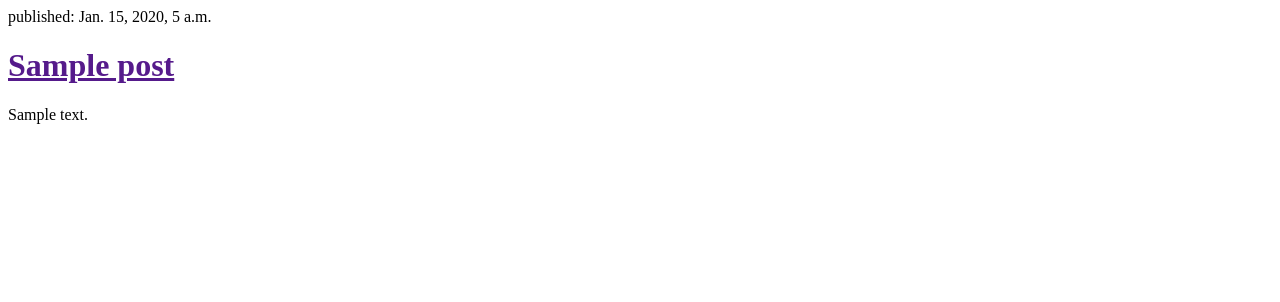
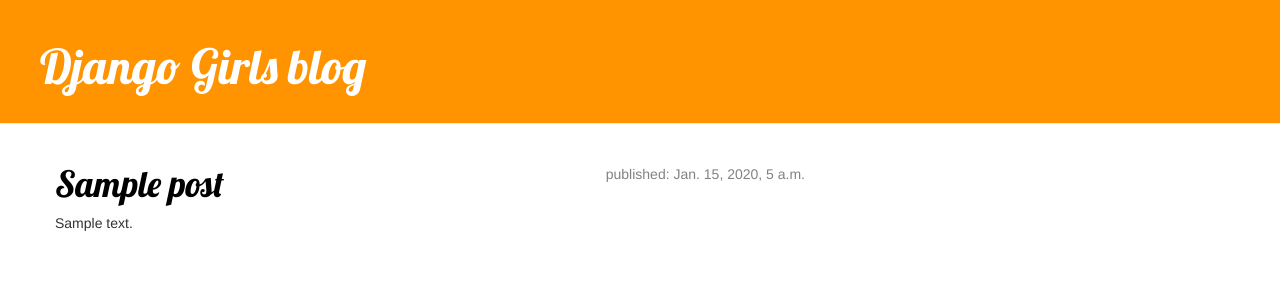
Before and after one commit to moonjo/my-first-blog, a Django app: template blog/templates/blog/post_list.html in a window 1280 px wide. Shown: the top 302 px of the page. Run offline with Django 3.2, Linux system fonts and the light colour scheme; the template is opened without the code that fills it: values that come from a table or form of the project are taken from there, others are empty; tables that the repository leaves empty hold one stand-in row (values such as "Sample post"); some libraries are stand-ins or nearby versions.

Commit message:
Add css, create base template

```diff
--- /dev/null
+++ b/blog/static/css/blog.css
@@ -0,0 +1,39 @@
+.page-header {
+    background-color: #ff9400;
+    margin-top: 0;
+    padding: 20px 20px 20px 40px;
+}
+.page-header h1, .page-header h1 a, .page-header h1 a:visited, .page-header h1 a:active {
+    color: #ffffff;
+    font-size: 36pt;
+    text-decoration: none;
+}
+.content {
+    margin-left: 40px;
+}
+
+h1, h2, h3, h4 {
+    font-family: 'Lobster', cursive;
+}
+.date {
+    float: right;
+    color: #828282;
+}
+.save {
+    float: right;
+}
+.post-form textarea, .post-form input {
+    width: 100%;
+}
+.top-menu, .top-menu:hover, .top-menu:visited {
+    color: #ffffff;
+    float: right;
+    font-size: 26pt;
+    margin-right: 20px;
+}
+.post {
+    margin-bottom: 70px;
+}
+.post h1 a, .post h1 a:visited {
+    color: #000000;
+}
--- /dev/null
+++ b/blog/templates/blog/base.html
@@ -0,0 +1,22 @@
+{% load staticfiles %}
+<html>
+    <head>
+        <link rel="stylesheet" href="//maxcdn.bootstrapcdn.com/bootstrap/3.2.0/css/bootstrap.min.css">
+        <link rel="stylesheet" href="//maxcdn.bootstrapcdn.com/bootstrap/3.2.0/css/bootstrap-theme.min.css">
+        <link rel="stylesheet" href="{% static 'css/blog.css' %}">
+        <link href="http://fonts.googleapis.com/css?family=Lobster&subset=latin,latin-ext" rel="stylesheet" type="text/css">
+    </head>
+    <body>
+        <div class="page-header">
+            <h1><a href="/">Django Girls blog</a></h1>
+        </div>
+        <div class="content container">
+            <div class="row">
+                <div class="col-md-8">
+                    {% block content %}
+                    {% endblock %}
+                </div>
+            </div>
+        </div>
+    </body>
+</html>
--- a/blog/templates/blog/post_list.html
+++ b/blog/templates/blog/post_list.html
@@ -1,14 +1,13 @@
-<html>
-    <head>
-        <title>Django Girls blog</title>
-    </head>
-    <body>
-        {% for post in posts %}
-        <div>
-            <p>published: {{ post.published_date }}</p>
+{% extends 'blog/base.html' %}
+
+{% block content %}
+    {% for post in posts %}
+        <div class="post">
+            <div class="date">
+                published: {{ post.published_date }}
+            </div>
             <h1><a href="">{{ post.title }}</a></h1>
             <p>{{ post.text|linebreaks }}</p>
         </div>
-        {% endfor %}
-    </body>
-</html>
+    {% endfor %}
+{% endblock %}
```
